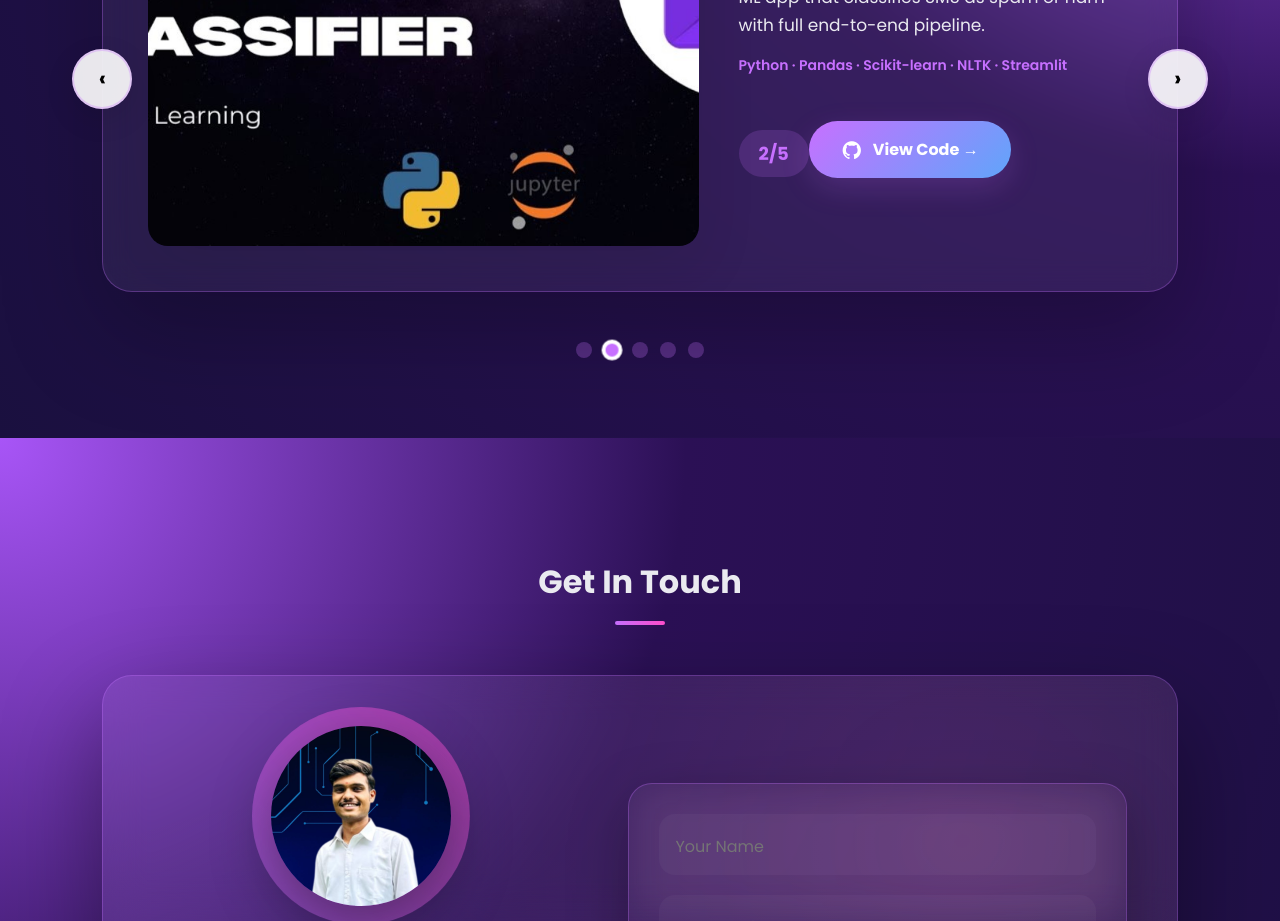
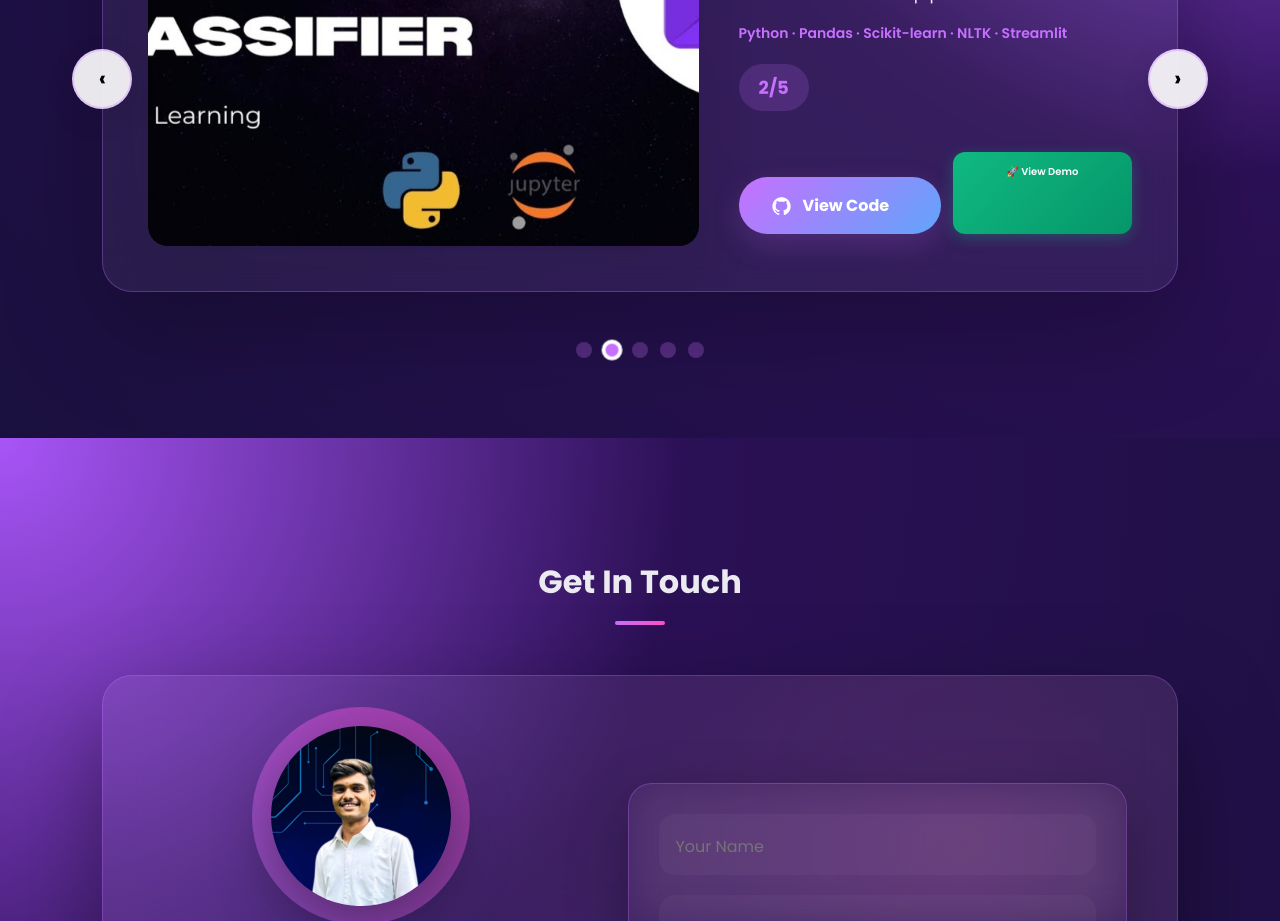
Before and after one commit to Arnav-techh/portfolio, a React (Vite) app: page / in a window 1280 px wide. Shown: the part 6920-7841 px from the top of the page. Built offline with nearby package versions, Linux system fonts and the light colour scheme.

Commit message:
Project demo added

```diff
--- a/src/components/Projects.jsx
+++ b/src/components/Projects.jsx
@@ -20,7 +20,8 @@ const Projects = () => {
       subtitle: "Say No to Drugs Platform",
       tagline: "Digital health platform promoting safe medication and anti-drug awareness.",
       tech: "React · Bootstrap · MUI · Framer Motion · Google Maps API",
-      github: "https://github.com/Arnav-techh/MediTrack"
+      github: "https://github.com/Arnav-techh/MediTrack",
+      demo: "https://meditrack.vercel.app" // ADD YOUR LINK
     },
     {
       img: "/assests/sms-spam.jpg",
@@ -28,23 +29,26 @@ const Projects = () => {
       subtitle: "ML Classification App",
       tagline: "ML app that classifies SMS as spam or ham with full end-to-end pipeline.",
       tech: "Python · Pandas · Scikit-learn · NLTK · Streamlit",
-      github: "https://github.com/Arnav-techh/SMS-Spam-Detection"
+      github: "https://github.com/Arnav-techh/SMS-Spam-Detection",
+      demo: "https://sms-spam-detection.vercel.app" // ADD YOUR LINK
     },
     {
       img: "/assests/py-paint.jpg",
       title: "Python Paint",
       subtitle: "Desktop Drawing App",
       tagline: "Tkinter-based desktop drawing app with multiple tools and color controls.",
-      tech: "Python · Tkinter",
-      github: "https://github.com/Arnav-techh/Python-Paint-Project"
+      tech: "Python · Tkinter · Flask",
+      github: "https://github.com/Arnav-techh/Python-Paint-Project",
+      demo: "https://python-paint.vercel.app" // ADD YOUR LINK
     },
     {
       img: "/assests/saas-web.jpeg",
       title: "SaaS Builder",
       subtitle: "No-Code Website Platform",
       tagline: "Drag-and-drop platform for creating responsive websites without code.",
-      tech: "React · Node · Express · MongoDB · AWS",
-      github: "https://github.com/Arnav-techh/SAAS-Website-Builder"
+      tech: "React · TailwindCSS · GrapeJS",
+      github: "https://github.com/Arnav-techh/SAAS-Website-Builder",
+      demo: "https://saas-website-builder.vercel.app" // ADD YOUR LINK
     },
     {
       img: "/assests/salesforce-p.jpeg",
@@ -52,7 +56,8 @@ const Projects = () => {
       subtitle: "Project Management",
       tagline: "Role-based portal on Experience Cloud for managing projects, sprints & backlogs.",
       tech: "Apex · LWC · Experience Cloud · Custom Objects · Triggers",
-      github: "#"
+      github: "#",
+      demo: "#" // Internal Salesforce - No public demo
     }
   ];
 
@@ -83,24 +88,59 @@ const Projects = () => {
               {currentIndex + 1}/5
             </div>
 
+            {/* 👇 NEW BUTTONS GROUP 👇 */}
+            <div className="proj-buttons-group" style={{display: 'flex', gap: '12px', marginTop: '16px'}}>
               <a
                 href={currentProject.github}
                 target="_blank"
                 rel="noreferrer"
                 className="proj-github-btn"
+                style={{flex: 1, textAlign: 'center'}}
               >
                 <i className='bx bxl-github'></i>
-              View Code →
+                View Code
               </a>
+
+              {currentProject.demo !== "#" && (
+                <a
+                  href={currentProject.demo}
+                  target="_blank"
+                  rel="noreferrer"
+                  className="proj-demo-btn"
+                  style={{
+                    flex: 1,
+                    textAlign: 'center',
+                    background: 'linear-gradient(135deg, #10b981, #059669)',
+                    color: 'white',
+                    padding: '12px 20px',
+                    borderRadius: '12px',
+                    fontWeight: '600',
+                    textDecoration: 'none',
+                    transition: 'all 0.3s',
+                    boxShadow: '0 4px 15px rgba(16, 185, 129, 0.3)'
+                  }}
+                  onMouseOver={(e) => {
+                    e.target.style.transform = 'translateY(-2px)';
+                    e.target.style.boxShadow = '0 8px 25px rgba(16, 185, 129, 0.4)';
+                  }}
+                  onMouseOut={(e) => {
+                    e.target.style.transform = 'translateY(0)';
+                    e.target.style.boxShadow = '0 4px 15px rgba(16, 185, 129, 0.3)';
+                  }}
+                >
+                  🚀 View Demo
+                </a>
+              )}
+            </div>
+            {/* 👆 NEW BUTTONS GROUP 👆 */}
           </div>
         </article>
 
-        {/* ORIGINAL SWIPE BUTTONS */}
         <button className="carousel-prev" onClick={goToPrev}>
-          &#8249;
+          ‹
         </button>
         <button className="carousel-next" onClick={goToNext}>
-          &#8250;
+          ›
         </button>
 
         <div className="carousel-dots">
```
Lines whose indentation alone changed are shown as unchanged.
